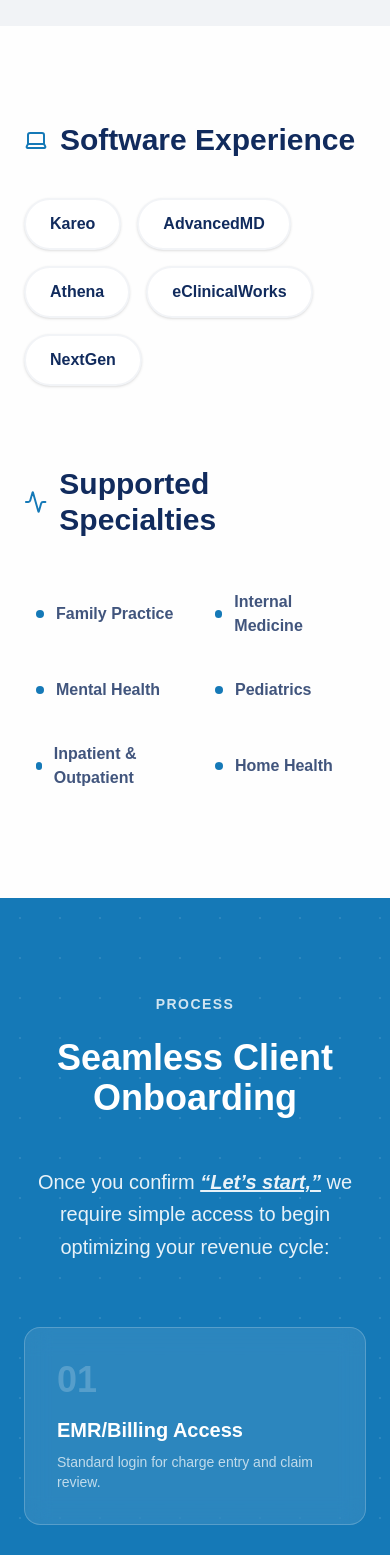
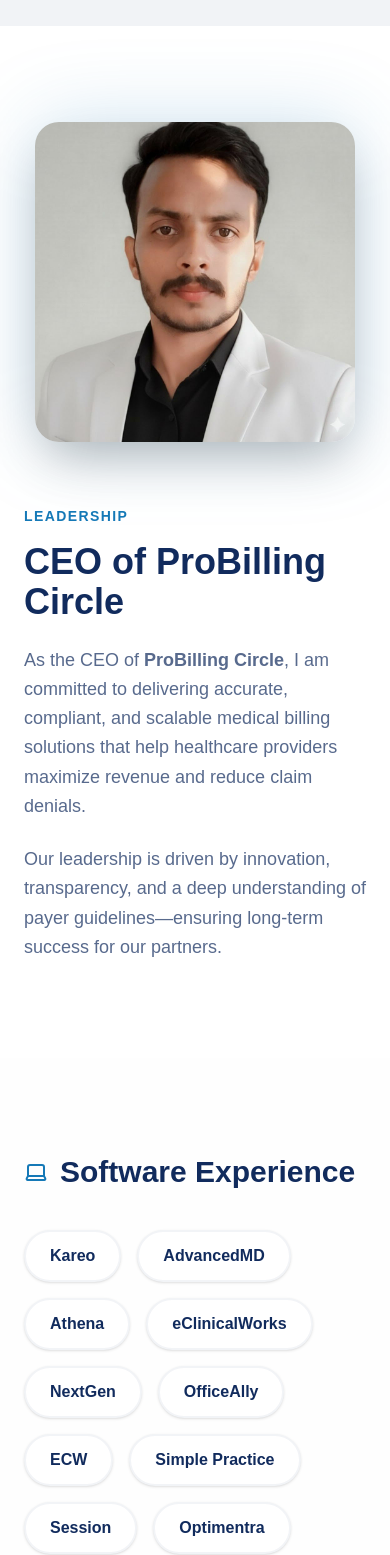
Before and after one commit to Qurbanali123/client-portfolio-, a Next.js app: page / in a window 390 px wide. Shown: the part 5080-6635 px from the top of the page. Built offline with nearby package versions, Linux system fonts and the light colour scheme.

Commit message:
image added

```diff
--- a/app/page.tsx
+++ b/app/page.tsx
@@ -52,7 +52,8 @@ export default function Home() {
     { title: "Patient Billing", description: "Clear and professional patient statements and compassionate billing support.", icon: <Users className="w-6 h-6" /> },
   ];
 
-  const software = ["Kareo", "AdvancedMD", "Athena", "eClinicalWorks", "NextGen"];
+  const software = ["Kareo", "AdvancedMD", "Athena", "eClinicalWorks", "NextGen","OfficeAlly", "ECW",
+"Simple Practice","Session","Optimentra"];
   const portals = ["Availity", "UnitedHealthcare", "Aetna", "Blue Cross Blue Shield"];
   const specialties = ["Family Practice", "Internal Medicine", "Mental Health", "Pediatrics", "Inpatient & Outpatient", "Home Health"];
 
@@ -84,7 +85,7 @@ export default function Home() {
           >
 
 
-<div className="relative w-10 h-10 sm:w-24 sm:h-20 md:w-26 md:h-26 transition-transform group-hover:scale-110">
+<div className="relative w-15 h-15 sm:w-26 sm:h-22 md:w-28 md:h-28 transition-transform group-hover:scale-110">
   <Image
     src="/probilling.png"
     alt="Pro Billing Circle Logo"
@@ -303,6 +304,59 @@ export default function Home() {
           </div>
         </div>
       </section>
+      {/* CEO Section */}
+<section id="ceo" className="py-24 px-6 bg-white relative">
+  <div className="max-w-7xl mx-auto">
+    <div className="grid lg:grid-cols-2 gap-16 items-center">
+
+      {/* CEO Image */}
+      <motion.div
+        initial={{ opacity: 0, scale: 0.95 }}
+        whileInView={{ opacity: 1, scale: 1 }}
+        viewport={{ once: true }}
+        className="flex justify-center"
+      >
+        <div className="relative group">
+          <div className="absolute inset-0 bg-[#1579b7]/20 rounded-3xl blur-2xl group-hover:scale-110 transition-transform duration-700" />
+          <img
+            src="/ceo.jpeg" // 🔁 replace with your image path
+            alt="CEO of ProBilling Circle"
+            className="relative w-80 h-80 object-cover rounded-3xl shadow-2xl"
+          />
+        </div>
+      </motion.div>
+
+      {/* CEO Content */}
+      <motion.div
+        initial={{ opacity: 0, x: 30 }}
+        whileInView={{ opacity: 1, x: 0 }}
+        viewport={{ once: true }}
+      >
+        <h2 className="text-[#1579b7] font-bold uppercase tracking-widest text-sm mb-4">
+          Leadership
+        </h2>
+
+        <h3 className="text-4xl font-bold text-[#112b5d] mb-6">
+          CEO of ProBilling Circle
+        </h3>
+
+        <p className="text-[#112b5d]/70 text-lg leading-relaxed mb-6">
+          As the CEO of <strong>ProBilling Circle</strong>, I am committed to
+          delivering accurate, compliant, and scalable medical billing solutions
+          that help healthcare providers maximize revenue and reduce claim denials.
+        </p>
+
+        <p className="text-[#112b5d]/70 text-lg leading-relaxed">
+          Our leadership is driven by innovation, transparency, and a deep
+          understanding of payer guidelines—ensuring long-term success for
+          our partners.
+        </p>
+      </motion.div>
+
+    </div>
+  </div>
+</section>
+
 
       {/* Software & Specialties */}
       <section id="software" className="py-24 px-6">
@@ -405,15 +459,24 @@ export default function Home() {
               <p className="text-[#112b5d]/60 mb-10 text-lg">
                 Ready to reduce denials and increase your revenue? Contact us today for a free practice analysis.
               </p>
-       <div className="space-y-6">
+  <div className="space-y-6">
   {[
-    { icon: <Mail className="w-5 h-5" />, label: "Email Us", value: "harun_hanif@outlook.com" },
-    { icon: <Globe className="w-5 h-5" />, label: "Location", value: "Remote Operations, Pakistan" },
+    {
+      icon: <Mail className="w-5 h-5" />,
+      label: "Email Us",
+      value: "harun_hanif@outlook.com",
+      link: "mailto:harun_hanif@outlook.com" // ✅ Email redirect
+    },
+    {
+      icon: <Globe className="w-5 h-5" />,
+      label: "Location",
+      value: "Remote Operations, Pakistan"
+    },
     {
       icon: <Phone className="w-5 h-5" />,
       label: "WhatsApp",
       value: "+92 321 5513687",
-      link: "https://wa.me/923215513687" // WhatsApp link
+      link: "https://wa.me/923215513687"
     }
   ].map((item, idx) => (
     <motion.div
@@ -422,20 +485,26 @@ export default function Home() {
       className="flex items-center gap-4 group"
     >
       <a
-        href={item.link ? item.link : "#"}
-        target={item.link ? "_blank" : undefined}
-        rel={item.link ? "noopener noreferrer" : undefined}
+        href={item.link || "#"}
+        target={item.link?.startsWith("http") ? "_blank" : undefined}
+        rel={item.link?.startsWith("http") ? "noopener noreferrer" : undefined}
         className="w-12 h-12 rounded-full bg-[#1579b7]/10 flex items-center justify-center text-[#1579b7] group-hover:bg-[#1579b7] group-hover:text-white transition-all"
       >
         {item.icon}
       </a>
+
       <div>
-        <div className="text-xs font-bold text-[#112b5d]/40 uppercase tracking-widest">{item.label}</div>
-        <div className="font-bold text-[#112b5d]">{item.value}</div>
+        <div className="text-xs font-bold text-[#112b5d]/40 uppercase tracking-widest">
+          {item.label}
+        </div>
+        <div className="font-bold text-[#112b5d]">
+          {item.value}
+        </div>
       </div>
     </motion.div>
   ))}
 </div>
+
 
 
             </div>
@@ -476,7 +545,7 @@ export default function Home() {
             whileHover={{ scale: 1.05 }}
             className="flex items-center gap-3"
           >
-            <div className="relative w-20 h-20">
+            <div className="relative w-28 h-28">
               <Image
                 src="/probilling.png"
                 alt="Pro Billing Circle Logo"
```
Also changed, not shown: public/ceo.jpeg (added).
